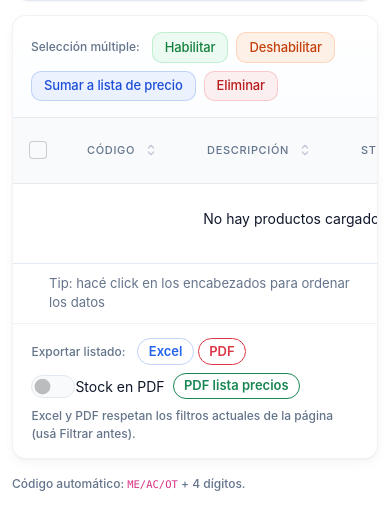
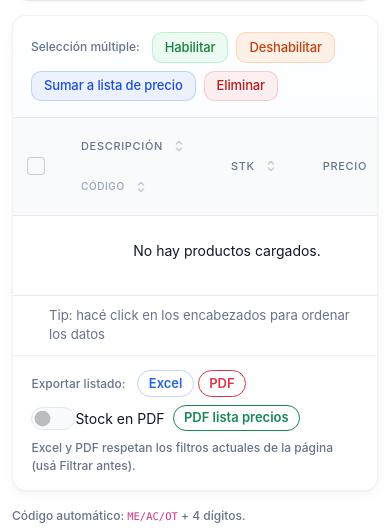
Before and after one commit to sironacooperativa-ship-it/sironanuevo, a Django app: page /productos/ in a window 390 px wide. Shown: the part 980-1511 px from the top of the page. Before the commit the page ends 1471 px from the top, so only its background shows below. Run offline with Django 5.2, Linux system fonts and the light colour scheme; the visitor is signed in with stand-in values (Sample User, id 1); data comes from the database, SQL or seed files in the repository; data that the repository does not hold is empty; some libraries are stand-ins or nearby versions.

Commit message:
Productos: tabla compacta, edición en fila sin desborde y caché CSS
- Unifica código bajo descripción; orden por código en subcabecera.
- Acciones en una fila, botones más chicos, menos padding.
- Modo edición: table-layout fixed, clase table-productos--inline-editing, inputs sin min-width forzado, acciones 26px.
- theme.css v=ios-2026r34 en base.

Made-with: Cursor

```diff
--- a/static/css/theme.css
+++ b/static/css/theme.css
@@ -1433,14 +1433,6 @@ h2.h6 {
   font-variant-numeric: tabular-nums;
 }
 
-/* Código: solo el ancho del contenido (sin columna ancha vacía) */
-.table-productos th.col-producto-codigo,
-.table-productos td.col-producto-codigo {
-  white-space: nowrap;
-  width: 0.1%;
-  vertical-align: middle;
-}
-
 /* —— Listado Productos: tabla estilo SaaS (Stripe/Linear) —— */
 .table-card.table-card--productos {
   margin-top: 14px;
@@ -1518,7 +1510,7 @@ h2.h6 {
   font-weight: 500;
   letter-spacing: 0.06em;
   text-transform: uppercase;
-  padding: 14px 16px;
+  padding: 10px 14px;
   border: 0;
   border-bottom: 1px solid rgba(15, 23, 42, 0.07);
   box-shadow: none;
@@ -1529,18 +1521,83 @@ h2.h6 {
 .table-card--productos .table-productos td.productos-td-cb {
   width: 2.5rem;
   min-width: 2.5rem;
-  padding: 12px 12px 12px 16px;
+  padding: 8px 10px 8px 14px;
 }
 
 .table-card--productos .table-productos .productos-th-saas {
-  padding: 12px 16px;
-  min-height: 48px;
+  padding: 10px 14px;
+  min-height: 40px;
   letter-spacing: 0.04em;
 }
 
+.table-card--productos .table-productos th.productos-th-desc-col {
+  min-width: 9rem;
+  width: 38%;
+}
+
+.table-card--productos .table-productos .productos-th-desc-stack {
+  display: flex;
+  flex-direction: column;
+  align-items: flex-start;
+  gap: 4px;
+  min-width: 0;
+}
+
+.table-card--productos .table-productos .productos-th-sort-sub .app-th-sort {
+  font-size: 10px;
+  font-weight: 500;
+  letter-spacing: 0.06em;
+  text-transform: uppercase;
+  color: #94a3b8;
+}
+
+.table-card--productos .table-productos .productos-th-sort-sub .app-th-sort:hover,
+.table-card--productos .table-productos .productos-th-sort-sub .app-th-sort:focus {
+  color: #475569;
+}
+
+.table-card--productos .table-productos .productos-td-desc {
+  min-width: 0;
+  max-width: 36rem;
+}
+
+.table-card--productos .table-productos .productos-desc-stack {
+  display: flex;
+  flex-direction: column;
+  gap: 2px;
+  min-width: 0;
+}
+
+.table-card--productos .table-productos .productos-desc-title {
+  font-weight: 500;
+  font-size: 14px;
+  line-height: 1.35;
+  color: #0f172a;
+  display: -webkit-box;
+  -webkit-line-clamp: 2;
+  -webkit-box-orient: vertical;
+  overflow: hidden;
+}
+
+.table-card--productos .table-productos .productos-desc-meta {
+  font-size: 0.75rem;
+  line-height: 1.25;
+  color: #94a3b8;
+}
+
+.table-card--productos .table-productos .productos-desc-code {
+  font-weight: 400;
+  font-variant-numeric: tabular-nums;
+}
+
+.table-card--productos .table-productos .productos-desc-stock-hint {
+  color: #cbd5e1;
+  font-weight: 400;
+}
+
 .table-card--productos .table-productos tbody td {
-  padding: 14px 16px;
-  min-height: 48px;
+  padding: 10px 14px;
+  min-height: 40px;
   color: #0f172a;
   font-weight: 400;
   border: 0;
@@ -1783,6 +1916,17 @@ h2.h6 {
   font-weight: 400;
   font-size: 13px;
   color: #0f172a;
+}
+
+@media (max-width: 575.98px) {
+  .table-card--productos .table-productos th.productos-th-desc-col {
+    min-width: 7rem;
+    width: auto;
+  }
+
+  .table-card--productos .table-actions-cell {
+    min-width: 8.75rem;
+  }
 }
 
 .form-check.form-switch.sirona-switch .form-check-input {
--- a/templates/base.html
+++ b/templates/base.html
@@ -16,7 +16,7 @@
       rel="stylesheet"
     />
     <!-- theme: ios-2026r29 -->
-    <link href="{% static 'css/theme.css' %}?v=ios-2026r32" rel="stylesheet" />
+    <link href="{% static 'css/theme.css' %}?v=ios-2026r34" rel="stylesheet" />
     <link href="{% static 'css/styles.css' %}?v=saas-2026r9" rel="stylesheet" />
     <link href="{% static 'css/ui-force-productos.css' %}?v=2" rel="stylesheet" />
     <link href="{% static 'css/sirona-calc.css' %}" rel="stylesheet" />
--- a/templates/productos/list.html
+++ b/templates/productos/list.html
@@ -272,11 +303,13 @@
                 title="Seleccionar / quitar todos"
               />
             </th>
-            <th scope="col" class="text-center col-producto-codigo productos-th-saas">
-              <a class="app-th-sort" href="?{{ sort_links.codigo }}" title="Ordenar por código">Código{% if sort_ord == "codigo" %}<span class="ms-1 producto-th-sort-caret" aria-hidden="true">{% if sort_dir == "asc" %}↑{% else %}↓{% endif %}</span>{% endif %}</a>
-            </th>
-            <th scope="col" class="productos-th-saas">
+            <th scope="col" class="productos-th-saas productos-th-desc-col">
+              <div class="productos-th-desc-stack">
                 <a class="app-th-sort" href="?{{ sort_links.descripcion }}" title="Ordenar por descripción">Descripción{% if sort_ord == "descripcion" %}<span class="ms-1 producto-th-sort-caret" aria-hidden="true">{% if sort_dir == "asc" %}↑{% else %}↓{% endif %}</span>{% endif %}</a>
+                <div class="productos-th-sort-sub">
+                  <a class="app-th-sort app-th-sort--codigo" href="?{{ sort_links.codigo }}" title="Ordenar por código">Código{% if sort_ord == "codigo" %}<span class="ms-1 producto-th-sort-caret" aria-hidden="true">{% if sort_dir == "asc" %}↑{% else %}↓{% endif %}</span>{% endif %}</a>
+                </div>
+              </div>
             </th>
             <th scope="col" class="text-center productos-th-saas col-hide-sm">
               <a class="app-th-sort" href="?{{ sort_links.tipo }}" title="Ordenar por tipo">Tipo{% if sort_ord == "tipo" %}<span class="ms-1 producto-th-sort-caret" aria-hidden="true">{% if sort_dir == "asc" %}↑{% else %}↓{% endif %}</span>{% endif %}</a>
@@ -312,18 +345,25 @@
                   title="Seleccionar {{ p.codigo }}"
                 />
               </td>
-              <td class="col-producto-codigo text-center font-monospace productos-td-saas align-middle">{{ p.codigo }}</td>
-              <td class="productos-td-saas productos-td-desc align-middle" style="min-width: 11rem">
-                <span class="producto-view">{{ p.descripcion }}</span>
+              <td class="productos-td-saas productos-td-desc align-middle">
+                <div class="productos-desc-stack min-w-0">
+                  <span class="producto-view productos-desc-title" title="{{ p.descripcion }}">{{ p.descripcion }}</span>
+                  <div class="productos-desc-meta">
+                    <span class="productos-desc-code font-monospace">Código: {{ p.codigo }}</span>
+                    {% if p.stock == 0 %}
+                      <span class="productos-desc-stock-hint" aria-hidden="true"> · Sin stock</span>
+                    {% endif %}
+                  </div>
                   <input
                     type="text"
                     name="descripcion"
-                  class="form-control form-control-sm rounded-3 producto-edit d-none"
+                    class="form-control form-control-sm rounded-3 producto-edit d-none mt-1"
                     form="producto-inline-{{ p.pk }}"
                     value="{{ p.descripcion }}"
                     maxlength="255"
                     autocomplete="off"
                   />
+                </div>
               </td>
               <td class="text-center productos-td-saas productos-td-muted align-middle col-hide-sm">
                 <span class="producto-view productos-td-tipo">{{ p.get_tipo_display }}</span>
@@ -576,6 +614,16 @@
         });
       }
 
+      function syncProductosInlineEditingTable() {
+        var table = document.querySelector(".table-card--productos table.table-productos");
+        if (!table) return;
+        if (table.querySelector("tr.producto-row-inline.is-editing")) {
+          table.classList.add("table-productos--inline-editing");
+        } else {
+          table.classList.remove("table-productos--inline-editing");
+        }
+      }
+
       document.querySelectorAll(".js-producto-editar").forEach(function (btn) {
         btn.addEventListener("click", function () {
           var id = btn.getAttribute("data-row");
@@ -586,6 +634,7 @@
           var row = document.getElementById(id);
           if (row) {
             row.classList.add("is-editing");
+            syncProductosInlineEditingTable();
             try {
               row.scrollIntoView({ block: "nearest", behavior: "smooth" });
             } catch (e) {}
```
Also changed, not shown: other parts of static/css/theme.css (+86 -10 lines), other parts of templates/productos/list.html (+46 -17 lines). Lines whose indentation alone changed are shown as unchanged.
